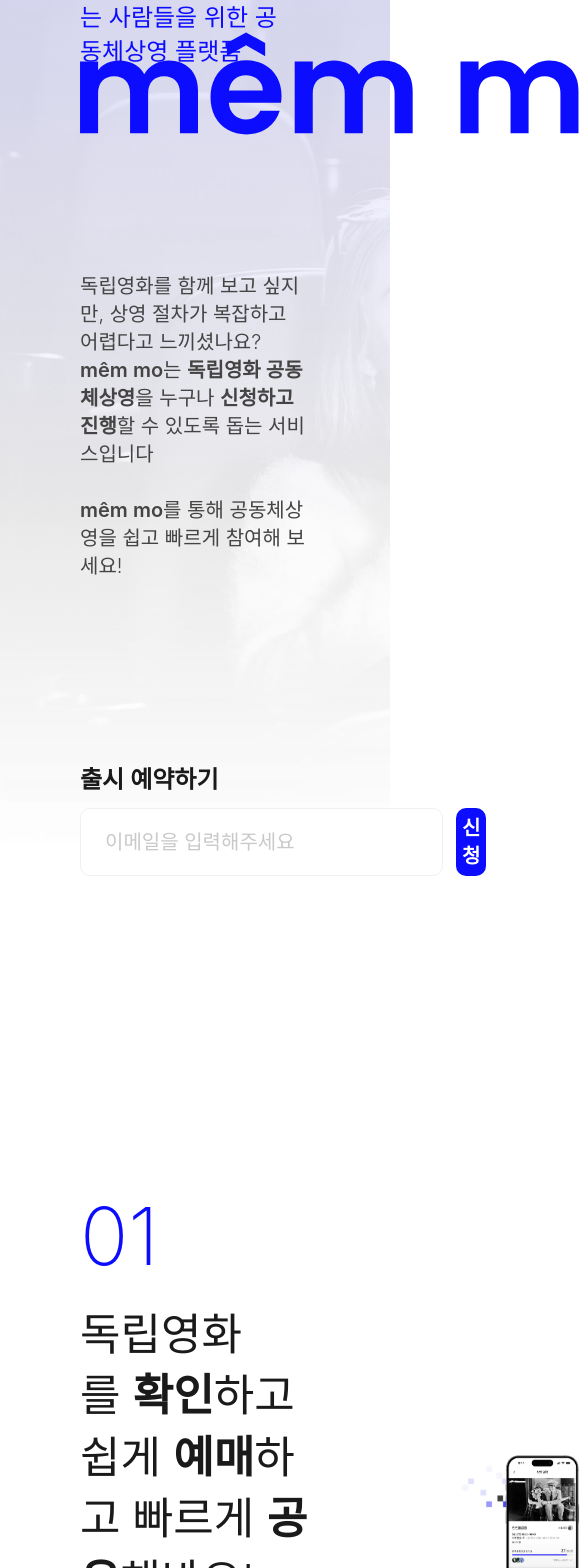
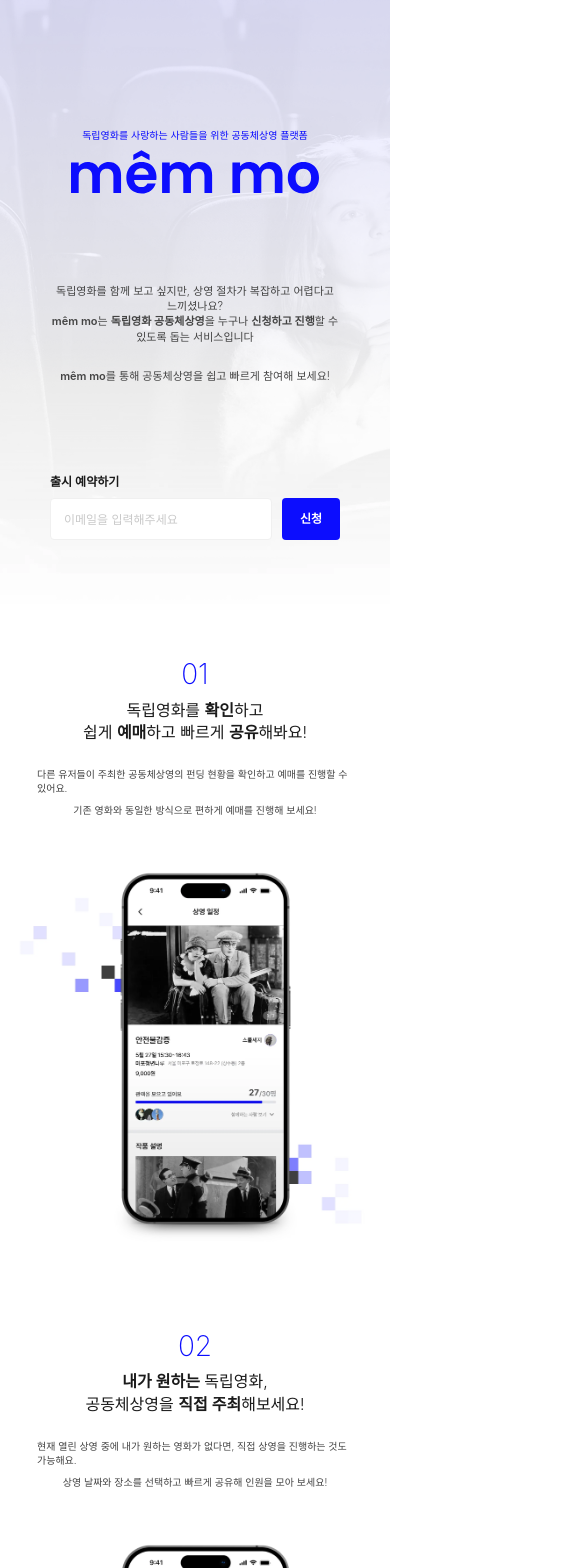
Before and after one commit to DevKor-github/air-fryer-210-7-fake-door, a React (Vite) app: page / in a window 390 px wide. Shown: the top 1568 px of the page, 585 px wide, since content can reach past the window. Built offline with nearby package versions, Linux system fonts and the light colour scheme; no server answers; a web font is replaced by a local one.

Commit message:
feat: Mobile Size

```diff
--- a/src/common/components/EmailForm/EmailForm.module.css
+++ b/src/common/components/EmailForm/EmailForm.module.css
@@ -45,3 +45,33 @@
     font-weight: 700;
   }
 }
+
+@media screen and (max-width:925px) {
+  .Wrapper {
+    gap: 0.5rem;
+
+    & label {
+      font-size: 0.75rem;
+    }
+  }
+
+  .Form {
+    gap: 0.625rem;
+    font-size: 0.75rem;
+
+    & input {
+      width: 13.875rem;
+      height: 2.625rem;
+      border-radius: 4px;
+
+      border: 0.5px solid #F0F0F0;
+      padding: 0.69rem 0.81rem;
+    }
+
+    & button {
+      width: 3.625rem;
+      height: 2.625rem;
+      border-radius: 4px;
+    }
+  }
+}
--- a/src/features/Bottom/Bottom.module.css
+++ b/src/features/Bottom/Bottom.module.css
@@ -37,3 +37,27 @@
     font-weight: 600;
   }
 }
+
+@media screen and (max-width:925px) {
+  .FlexWrapper {
+    height: auto;
+    flex-direction: column;
+    align-items: center;
+    justify-content: start;
+
+    padding: 3.06rem 1rem 6.37rem 1rem;
+  }
+
+  .Wrapper {
+    max-width: 18.12rem;
+    max-height: none;
+
+    justify-content: center;
+    align-items: center;
+    gap: 3.38rem;
+  }
+
+  .Contents {
+    font-size: 0.75rem;
+  }
+}
--- a/src/features/Contents/Contents.module.css
+++ b/src/features/Contents/Contents.module.css
@@ -7,3 +7,13 @@
   margin-top: 4.19rem;
   margin-bottom: 4.06rem;
 }
+
+
+@media screen and (max-width:925px) {
+  .Container {
+    gap: 4.44rem;
+
+    margin-top: 3.19rem;
+    margin-bottom: 4.08rem;
+  }
+}
--- a/src/features/Contents/FeatureDescription/FeatureDescription.module.css
+++ b/src/features/Contents/FeatureDescription/FeatureDescription.module.css
@@ -62,3 +62,48 @@
   top: 50%;
   transform: translate3d(0, -50%, 0);
 }
+
+@media screen and (max-width:925px) {
+  .Wrapper {
+    padding: 0;
+    margin: 0 1rem;
+    max-width: 19.75rem;
+
+    align-items: center;
+
+    gap: 1.5rem;
+  }
+
+  .Header {
+    gap: 0.25rem;
+    align-items: center;
+
+    & div {
+      font-size: 1.75rem;
+    }
+
+    & h2 {
+      font-size: 1rem;
+      text-align: center;
+    }
+  }
+
+  .Description {
+    & p {
+      font-size: 0.625rem;
+    }
+
+    align-items: center;
+    gap: 0.5rem;
+  }
+
+  .Image {
+    position: inherit;
+    left: auto;
+    top: auto;
+    transform: none;
+    max-width: unset;
+    min-width: unset;
+    width: 33.3125rem;
+  }
+}
--- a/src/features/Intro/Intro.module.css
+++ b/src/features/Intro/Intro.module.css
@@ -9,6 +9,7 @@
   background-position: center bottom;
   background-size: cover;
   background-repeat: no-repeat;
+
 }
 
 
@@ -63,3 +64,49 @@
     font-weight: 600;
   }
 }
+
+@media screen and (max-width:925px) {
+  .FlexWrapper {
+    height: auto;
+    flex-direction: column;
+    align-items: center;
+    justify-content: start;
+
+    padding: 8rem 1rem 4rem 1rem;
+
+  }
+
+  .Wrapper {
+    max-width: 18.12rem;
+    max-height: none;
+
+    justify-content: start;
+    align-items: center;
+    gap: 5.56rem;
+  }
+
+  .Contents {
+    gap: 5.625rem;
+    align-items: center;
+  }
+
+  .Title {
+    gap: 0.5rem;
+    align-items: center;
+
+    & h2 {
+      font-size: 0.625rem;
+      height: 0.875rem;
+    }
+  }
+
+  .Logo {
+    width: 15.5rem;
+  }
+
+  .Descriptions {
+    font-size: 0.6875rem;
+    gap: 1.5rem;
+    text-align: center;
+  }
+}
```
